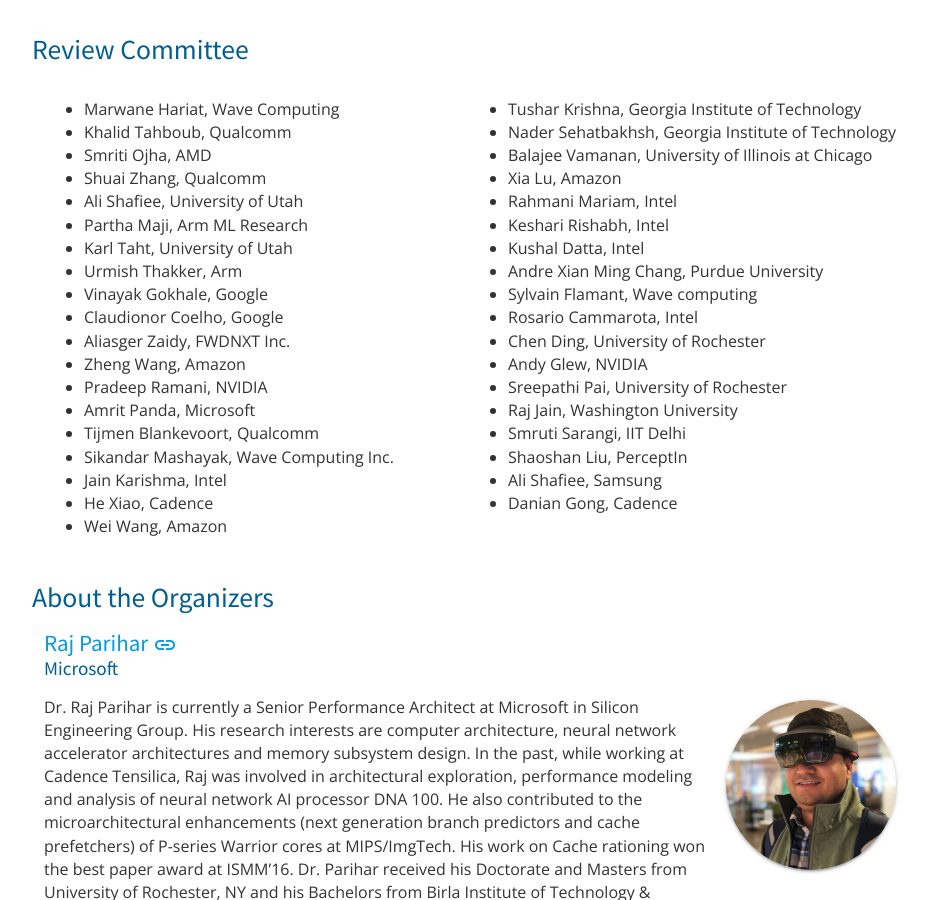
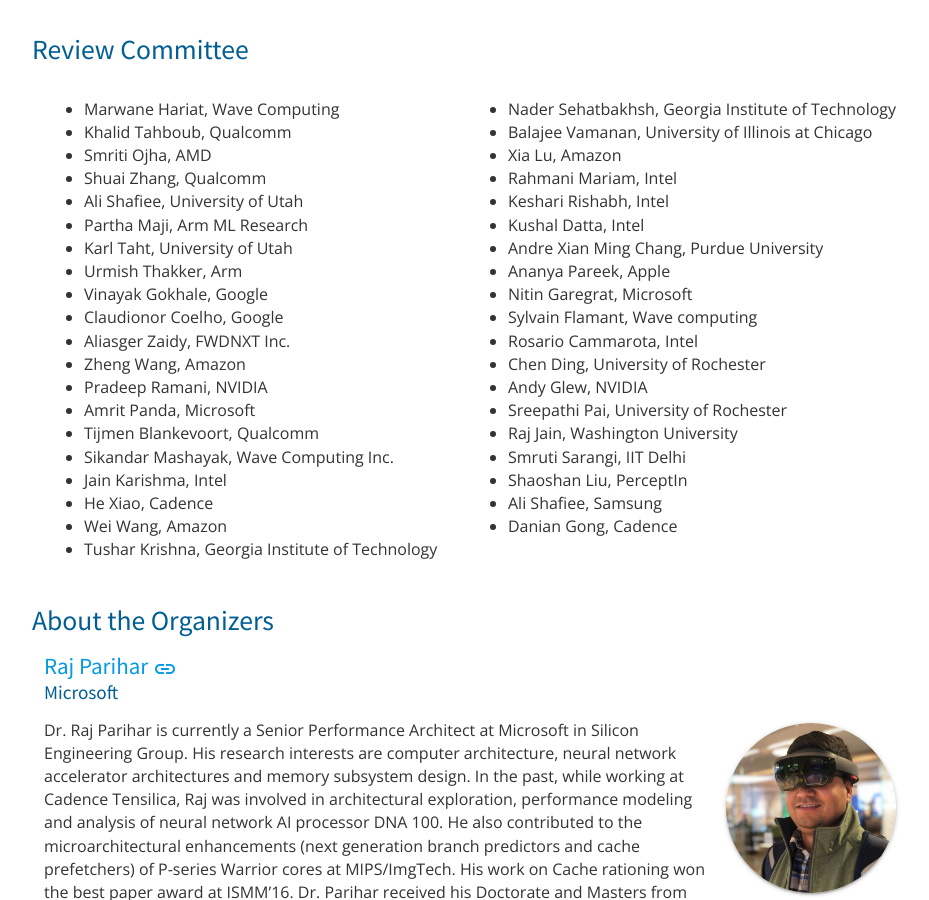
Before and after one commit to mgoldfar/emc2-web, a Jekyll site: the page built from program-committee.html, in a window 1280 px wide and 900 px high, scrolled down 446 px. Shown: the whole window, without its empty margins (160-1089 px from the left). Built offline with Jekyll 4.4.1, drawn with Linux system fonts in a browser that asks for light colours.

Commit message:
Program committee update

```diff
--- a/program-committee.html
+++ b/program-committee.html
@@ -56,6 +56,10 @@
       affiliation: Intel
     - name:  Andre Xian	Ming Chang
       affiliation: Purdue University
+    - name: Ananya Pareek
+      affiliation: Apple
+    - name: Nitin Garegrat
+      affiliation: Microsoft
     - name: Sylvain Flamant
       affiliation: Wave computing
     - name: Rosario	Cammarota
```
